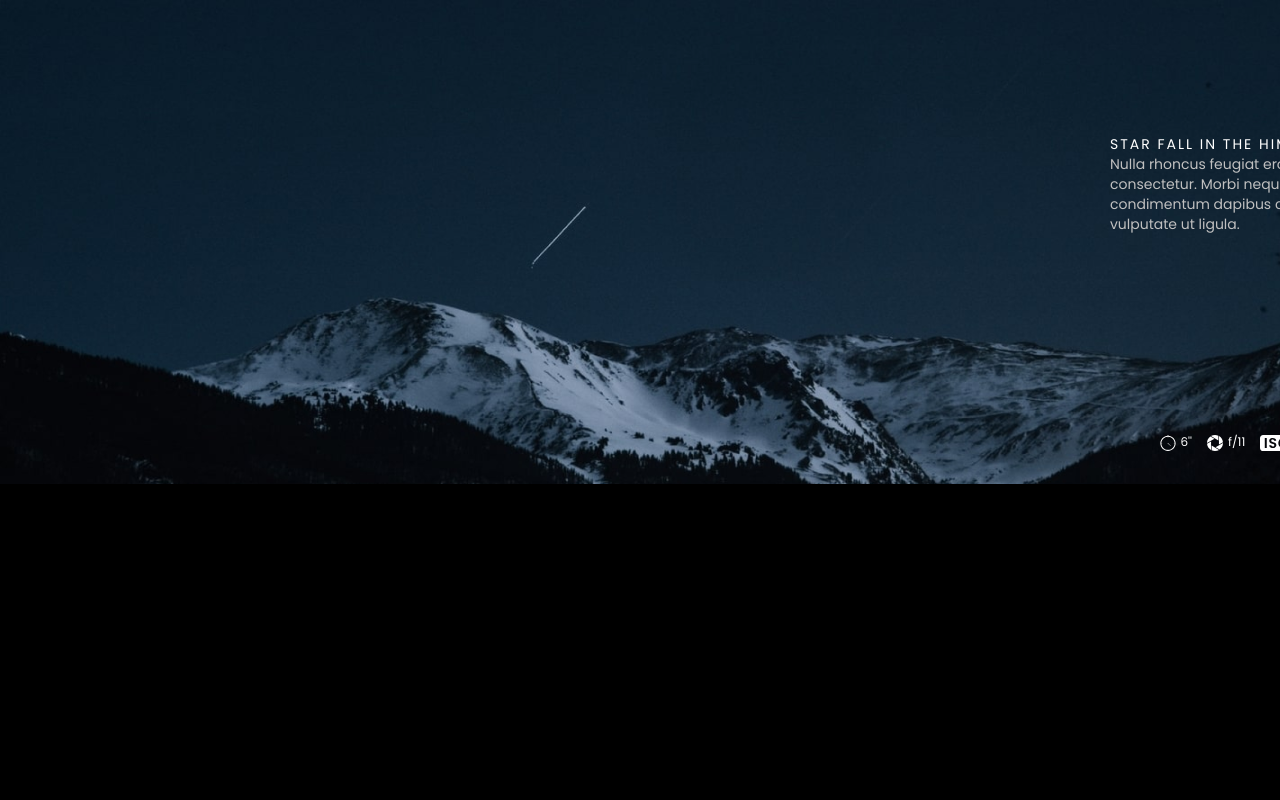
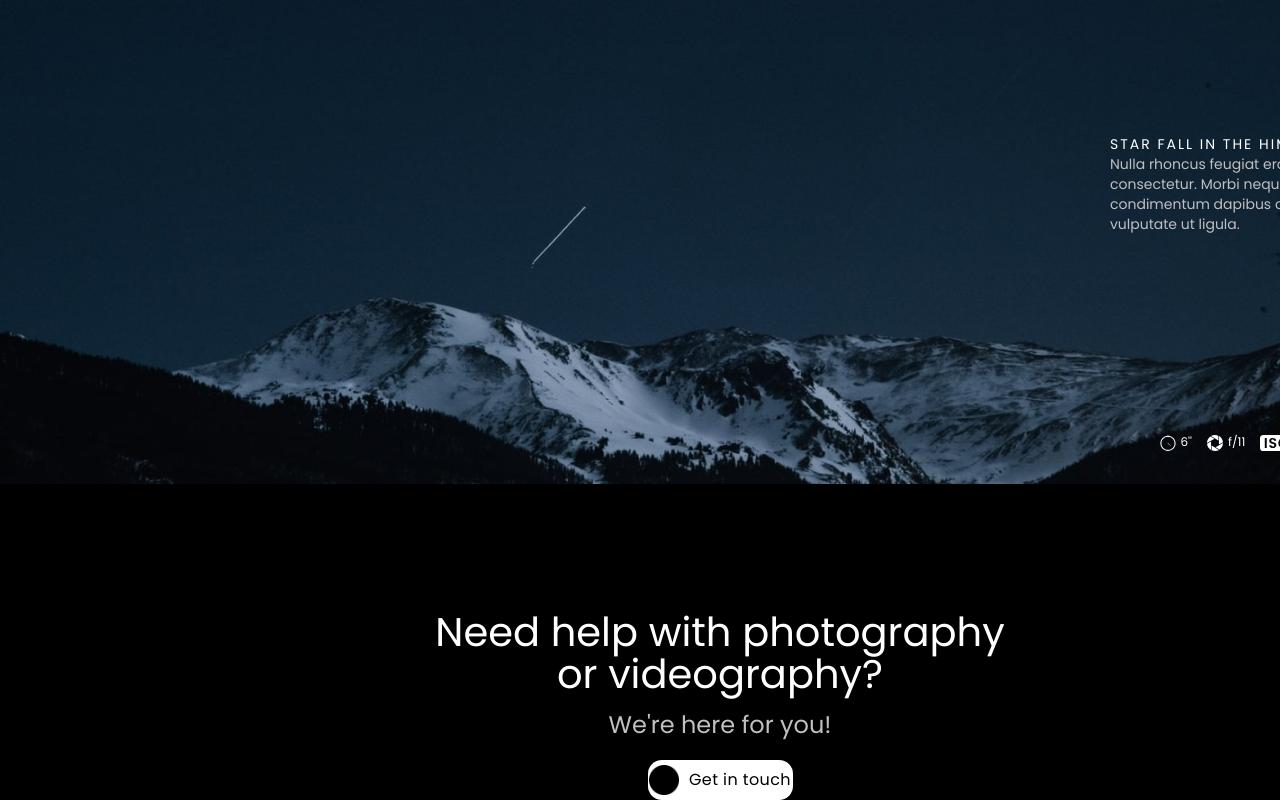
Before and after one commit to Markerok/landing-page, a plain HTML site: page index.html in a window 1280 px wide. Shown: the part 4764-5564 px from the top of the page. Before the commit the page ends 5255 px from the top, so only its background shows below. Drawn offline with Linux system fonts and the light colour scheme.

Commit message:
Add footer

```diff
--- a/index.html
+++ b/index.html
@@ -433,5 +433,29 @@
         </div>
       </div>
     </div>
+
+    <!--Footer-->
+
+    <footer class="footer">
+      <div class="container">
+        <div class="footer__inner">
+        <div class="footer__title">Need help with photography or videography?</div>
+        <div class="footer__text">We're here for you!</div>
+        <div class="footer__button">
+          <div class="footer__button__inner">
+                <a class="footer__button__link" href="#">
+                  <div class="footer__icon">
+                    <img
+                      class="footer__icon__inner"
+                      src="./images/block-2/black-circle.png"
+                    />
+                  </div>
+                  Get in touch
+                </a>
+            </div>
+        </div>
+        </div>
+      </div>
+    </footer>
   </body>
 </html>
--- a/style.css
+++ b/style.css
@@ -594,3 +594,75 @@ p {
   font-size: 12px;
   color: rgba(255, 255, 255, 1);
 }
+
+/* Footer
+=======================*/
+
+.footer {
+  margin-top: 120px;
+}
+
+.footer__inner {
+  margin: 0 auto;
+  width: 600px;
+  text-align: center;
+}
+
+.footer__title {
+  margin-bottom: 15px;
+  font-size: 40px;
+  line-height: 42px;
+
+  text-align: center;
+
+  color: #ffffff;
+}
+
+.footer__text {
+  font-size: 24px;
+  line-height: 30px;
+
+  text-align: center;
+
+  color: #c0c0c0;
+}
+
+.footer__button {
+  margin-top: 20px;
+  display: flex;
+  justify-content: center;
+}
+
+.footer__button__link {
+  display: flex;
+  justify-content: center;
+  align-items: center;
+  width: 145px;
+  height: 40px;
+
+  text-decoration: none;
+
+  font-size: 16px;
+  line-height: 20px;
+  letter-spacing: 0.4px;
+  color: black;
+
+  background-color: #fff;
+  border-radius: 14px;
+}
+
+.footer__button__link:hover {
+  background-color: rgb(219, 219, 219);
+}
+
+.footer__icon {
+  margin-right: 10px;
+  display: flex;
+  align-items: center;
+  justify-content: center;
+}
+
+.footer__icon__inner {
+  width: 30px;
+  height: 30px;
+}
```
